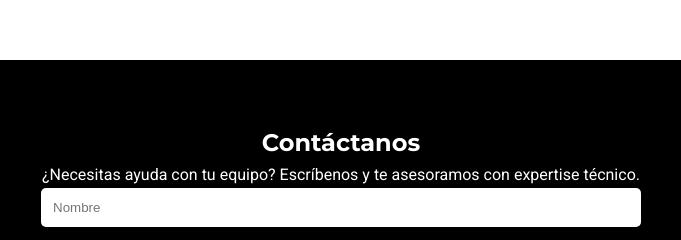
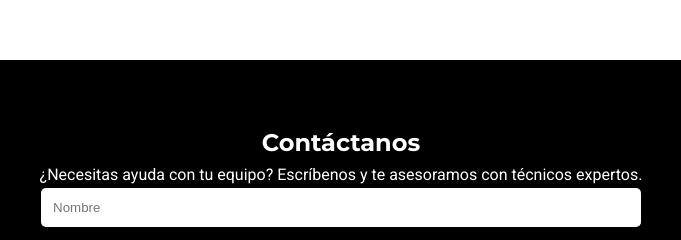
Before and after one commit to GASTON-YAPURA/TP-N2-TECNO-HARDWARE, a plain HTML site: page index.html in a window 1280 px wide. Shown: the part 1607-1847 px from the top of the page, 299-980 px from the left. Drawn offline with Linux system fonts and the light colour scheme.

Commit message:
Correción

```diff
--- a/index.html
+++ b/index.html
@@ -103,7 +103,7 @@
 
     <section id="contacto">
         <h2>Contáctanos</h2>
-        <p>¿Necesitas ayuda con tu equipo? Escríbenos y te asesoramos con expertise técnico.</p>
+        <p>¿Necesitas ayuda con tu equipo? Escríbenos y te asesoramos con técnicos expertos.</p>
         <form>
             <input type="text" placeholder="Nombre" required>
             <input type="email" placeholder="Email" required>
```
